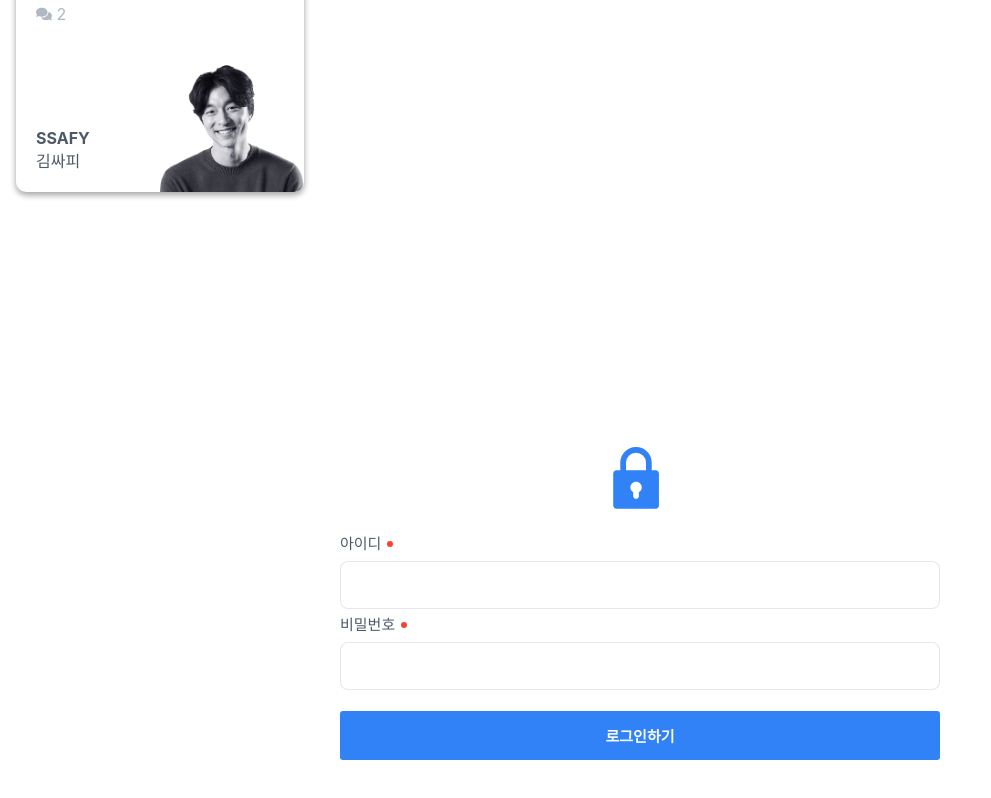
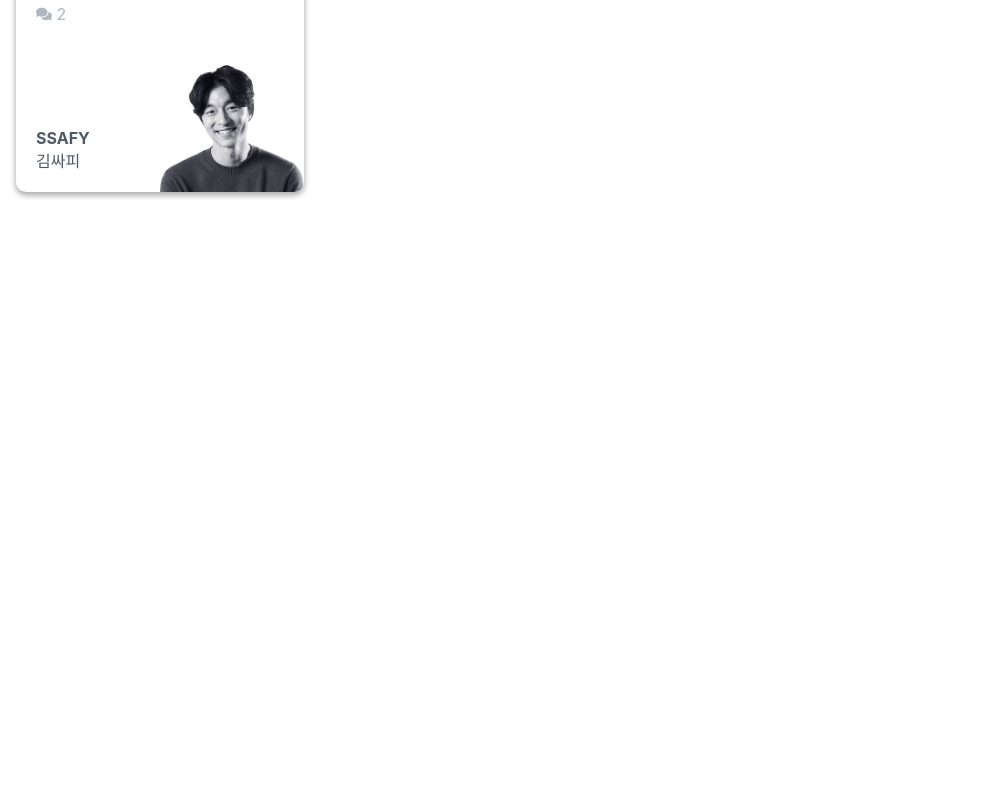
Before and after one commit to royal-blood/happy6-house-front, a React (Create React App) app in the folder happy6-house-front/: page / in a window 1280 px wide. Shown: the part 248-1046 px from the top of the page, without its empty margins (0-991 px from the left). After the commit the page ends 800 px from the top, so only its background shows below. Built offline with nearby package versions, Linux system fonts and the light colour scheme.

Commit message:
refactor : App.tsx 에서 방명록 페이지 분리

```diff
--- a/happy6-house-front/src/App.tsx
+++ b/happy6-house-front/src/App.tsx
@@ -1,90 +1,86 @@
 import React from "react";
-import styled from "styled-components";
-import Button from "./Atomic/Button";
-import Input from "./Atomic/Input";
-import InputGroup from "./Atomic/InputGroup";
-import InputLabel from "./Atomic/InputGroup";
-import Lottie from "react-lottie";
+// import styled from "styled-components";
+// import Button from "./Atomic/Button";
+// import Input from "./Atomic/Input";
+// import InputGroup from "./Atomic/InputGroup";
+// import InputLabel from "./Atomic/InputGroup";
+// import Lottie from "react-lottie";
 import login from "./login.json"
-import { useState } from "react";
-import { useForm } from "react-hook-form";
-import Card from "./Atomic/Card";
-import Header from "./Atomic/Header";
+import Board from "./page/Board/index";
 
-const BodyWrapper = styled.div`
-  display: flex;
-  align-items: center;
-  height:100vh;
-`;
+// const BodyWrapper = styled.div`
+//   display: flex;
+//   align-items: center;
+//   height:100vh;
+// `;
 
-const Body = styled.div`
-  display:flex;
-  flex-direction:column;
-  width:600px;
-  height:400px;
-  margin:auto;
-  padding: 0 20px;
-`
+// const Body = styled.div`
+//   display:flex;
+//   flex-direction:column;
+//   width:600px;
+//   height:400px;
+//   margin:auto;
+//   padding: 0 20px;
+// `
 
-const LottieWrapper = styled.div`
-  margin:-40px;
-`
+// const LottieWrapper = styled.div`
+//   margin:-40px;
+// `
 
-const Margin = styled.div`
-  height:20px;
-`
+// const Margin = styled.div`
+//   height:20px;
+// `
 
-const Grid = styled.div`
-  display:grid;
-  grid-template-columns: 1fr 1fr 1fr 1fr;
-`
-const StyledTemp = styled.div`
-    padding:15px;
-    color:#4e5968;
-`
+// const Grid = styled.div`
+//   display:grid;
+//   grid-template-columns: 1fr 1fr 1fr 1fr;
+// `
+// const StyledTemp = styled.div`
+//     padding:15px;
+//     color:#4e5968;
+// `
 
 
 
 function App() {
-
-  const defaultOptions = {
-    loop: false,
-    autoplay: false,
-    animationData: login,
-    rendererSettings: {
-      preserveAspectRatio: "xMidYMid slice"
-    }
-  }
+  // const defaultOptions = {
+  //   loop: false,
+  //   autoplay: false,
+  //   animationData: login,
+  //   rendererSettings: {
+  //     preserveAspectRatio: "xMidYMid slice"
+  //   }
+  // }
 
   return (
-
-    <>
-    <StyledTemp>
-    <Header size="big" text="방명록"/>
-      <strong>6반 학생들이 남긴 방명록을 확인해보세요.</strong>
-    </StyledTemp>
-      <Grid>
-      <Card author={"author"} nickname={"nickname"} content={"abc"} subject={"토스 데이터의 흐름과 활용"} imgSrc={"./you.png"}/>
-    </Grid>
-    <BodyWrapper>
-      <Body
-      >
-        <LottieWrapper>
-          <Lottie
-            isStopped={true}
-            options={defaultOptions}
-            // isClickToPauseDisabled={true}
-            height={200}
-            width={200}
-            />
-        </LottieWrapper>
-        <InputGroup id="id" text="아이디" isRequired={true}/>
-        <InputGroup type={"password"} id="password" text="비밀번호" isRequired={true}/>
-        <Margin/>
-        <Button text="로그인하기" isLoading={false}/>
-      </Body>
-    </BodyWrapper>
-    </>
+    <Board/>
+    // <Board>
+    // <StyledTemp>
+    // <Header size="big" text="방명록"/>
+    //   <strong>6반 학생들이 남긴 방명록을 확인해보세요.</strong>
+    // </StyledTemp>
+    //   <Grid>
+    //   <Card author={"author"} nickname={"nickname"} content={"abc"} subject={"토스 데이터의 흐름과 활용"} imgSrc={"./you.png"}/>
+    // </Grid>
+    // <BodyWrapper>
+    //   <Body
+    //   >
+    //     <LottieWrapper>
+    //       <Lottie
+    //         isStopped={true}
+    //         options={defaultOptions}
+    //         // isClickToPauseDisabled={true}
+    //         height={200}
+    //         width={200}
+    //         />
+    //     </LottieWrapper>
+    //     <InputGroup id="id" text="아이디" isRequired={true}/>
+    //     <InputGroup type={"password"} id="password" text="비밀번호" isRequired={true}/>
+    //     <Margin/>
+    //     <Button text="로그인하기" isLoading={false}/>
+    //   </Body>
+    // </BodyWrapper>
+    // </Board>
   );
 }
 export default App;
--- /dev/null
+++ b/happy6-house-front/src/page/Board/Board.tsx
@@ -0,0 +1,21 @@
+import React from "react";
+
+import Card from "../../Atomic/Card";
+import Header from "../../Atomic/Header";
+import S from "./styles"
+
+const Board = () => {
+  return (
+    <>
+      <S.Header>
+        <Header size="big" text="방명록"/>
+        <strong>6반 학생들이 남긴 방명록을 확인해보세요.</strong>
+      </S.Header>
+      <S.Grid>
+        <Card realname={"조의상"} nickname={"청소왕가리"} title={"바탕화면 정리는 이렇게 하세요"} imgSrc={"./you.png"} comment={5}/>
+      </S.Grid>
+    </>
+  )
+}
+
+export default Board;
--- /dev/null
+++ b/happy6-house-front/src/page/Board/index.ts
@@ -0,0 +1 @@
+export { default } from './Board';
--- /dev/null
+++ b/happy6-house-front/src/page/Board/styles.tsx
@@ -0,0 +1,18 @@
+import styled from "styled-components";
+
+export default {
+  Grid: styled.div`
+    display:grid;
+    grid-template-columns: 1fr 1fr;
+    @media only screen and (max-width: 500px){
+      grid-template-columns: 1fr;
+    }
+    @media only screen and (min-width: 1024px){
+      grid-template-columns: 1fr 1fr 1fr 1fr;
+    }
+  `,
+  Header : styled.div`
+      padding:15px;
+      color:#4e5968;
+  `
+}
```
